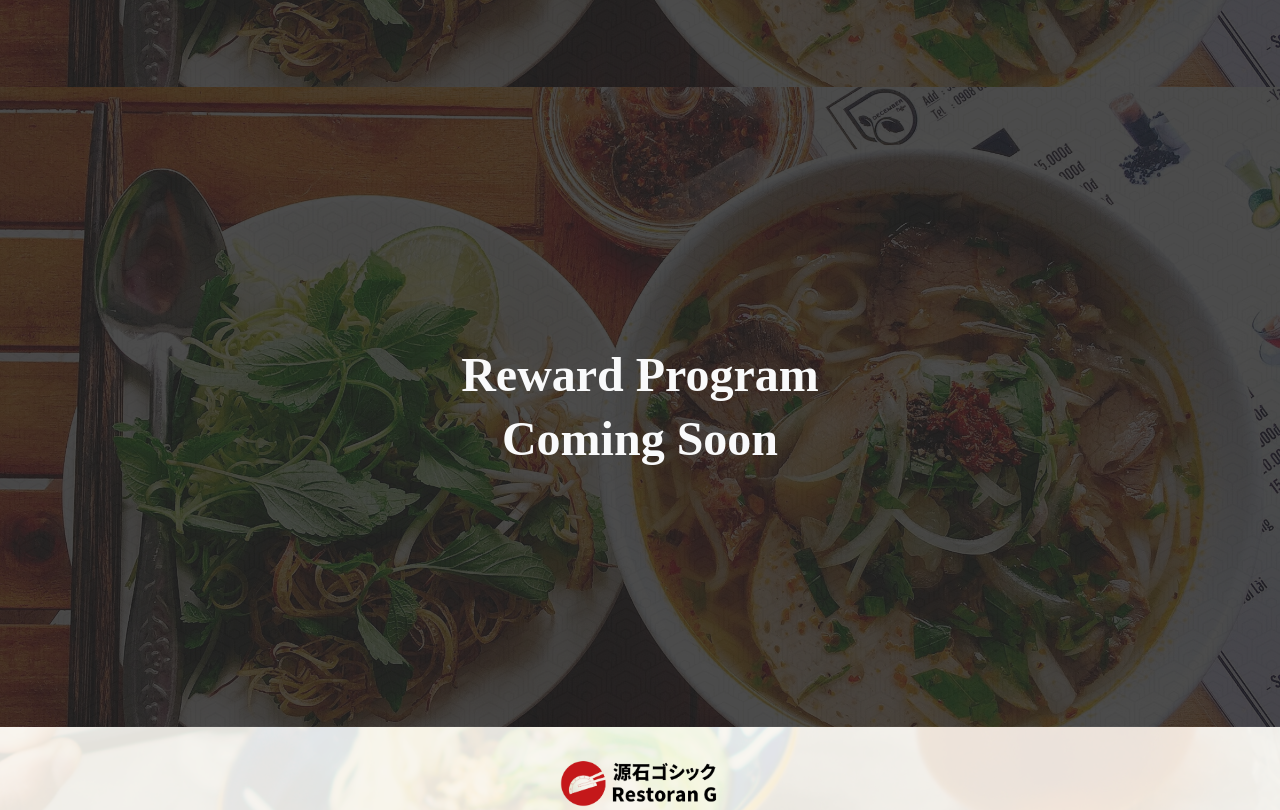
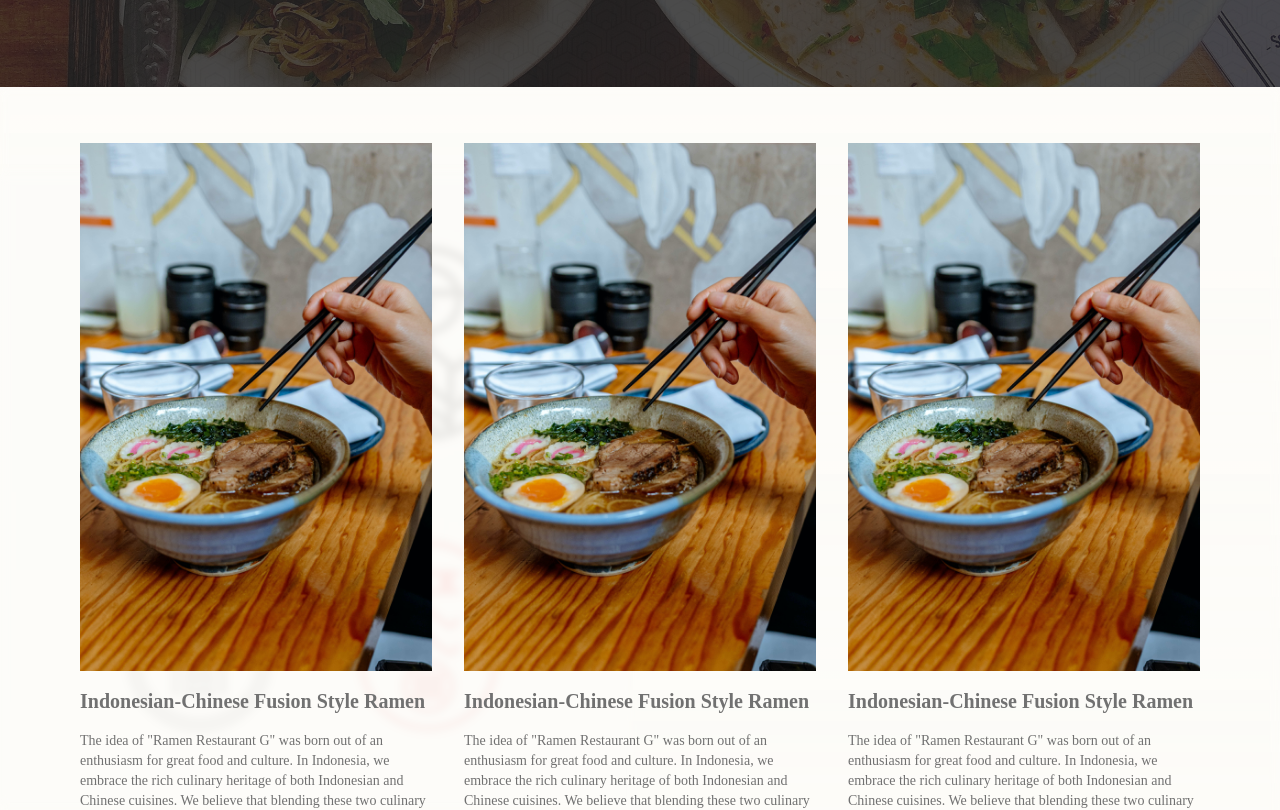
Before and after one commit to sulkhan10/ramen-fe, a React (Create React App) app: page / in a window 1280 px wide. Shown: the part 1780-2590 px from the top of the page. Built offline with nearby package versions, Linux system fonts and the light colour scheme.

Commit message:
feat : add cards section to homepage

```diff
--- a/src/pages/Homepage.js
+++ b/src/pages/Homepage.js
@@ -5,6 +5,13 @@
 import logoColor from "../assets/image/logo-color.png";
 import MoonLoader from "react-spinners/MoonLoader";
 import backgroundHomepage from "../assets/image/background-homepage.jpg";
+import cardImageTwo from "../assets/image/card-about-2.jpg";
+import logoIcon from "../assets/image/logo-icon.png";
+import imageCard from "../assets/image/bg-section-12.jpg";
+import AOS from "aos";
+import "aos/dist/aos.css"; // You can also use <link> for styles
+// ..
+AOS.init();
 
 let Homepage = () => {
   let [loading, setLoading] = useState(true);
@@ -27,7 +34,6 @@
             className="absolute  w-auto
             min-w-full min-h-full max-w-none"
           ></video>
-        </div>
         </div>
         <div
           className="relative p-12 text-[#717171] flex flex-col justify-center items-center"
@@ -52,21 +58,21 @@
               className="mx-auto w-40 py-8"
             />
             <p className="text-lg mb-4 text-justify sm:text-center">
-          &nbsp; The concept of "Ramen Restaurant G" originated from a deep passion
-            for exquisite cuisine and cultural experiences.
+              &nbsp; The concept of "Ramen Restaurant G" originated from a deep
+              passion for exquisite cuisine and cultural experiences.
             </p>
             <p className="text-lg mb-4 text-justify sm:text-center">
-          &nbsp; Having dedicated years to meticulous planning and refinement, we are
-            thrilled to present you with an extraordinary dish: Yunnan's
-            renowned "crossing-the-bridge" noodles.
+              &nbsp; Having dedicated years to meticulous planning and
+              refinement, we are thrilled to present you with an extraordinary
+              dish: Yunnan's renowned "crossing-the-bridge" noodles.
             </p>
             <p className="text-lg mb-4 text-justify sm:text-center">
-          &nbsp; Embark on a culinary journey with us as we showcase the freshness of
-            our thoughtfully sourced ingredients. Delight in the harmony of
-            flavors as our signature base broth, painstakingly simmered using
-            premium chicken bones for up to 10 hours, intermingles with the
-            texture of our delectable rice noodles, prepared right at your
-            table.
+              &nbsp; Embark on a culinary journey with us as we showcase the
+              freshness of our thoughtfully sourced ingredients. Delight in the
+              harmony of flavors as our signature base broth, painstakingly
+              simmered using premium chicken bones for up to 10 hours,
+              intermingles with the texture of our delectable rice noodles,
+              prepared right at your table.
             </p>
           </div>
         </div>
@@ -91,7 +97,8 @@
               <li>
                 <button
                   type="submit"
-                className="text-white py-2 px-4 rounded-3xl border-2 border-white hover:bg-gray-50 hover:text-gray-700 transition duration-600"              >
+                  className="text-white py-2 px-4 rounded-3xl border-2 border-white hover:bg-gray-50 hover:text-gray-700 transition duration-600"
+                >
                   &nbsp; &nbsp; About Us &nbsp; &nbsp;
                 </button>{" "}
               </li>
@@ -99,11 +106,87 @@
           </div>
         </div>
 
-
-
+        <div
+          className="relative p-12 text-[#717171] flex flex-col justify-center items-center sm:flex-row"
+          style={{
+            backgroundImage: `linear-gradient(rgba(251,	249,	242, 0.8), rgba(251,	249,	242, 0.9)),url("${backgroundSectionTwo}")`,
+            // backgroundSize: 'cover',
+            backgroundPosition: "left",
+            backgroundRepeat: "no-repeat",
+            backdropFilter: "blur(80px)",
+          }}
+          data-aos="fade-up"
+        >
+          <div
+            className="absolute inset-0 bg-white bg-opacity-50 backdrop-filter backdrop-blur-sm"
+            style={{ zIndex: -1 }}
+          ></div>
+          <div className="w-full md:w-7/8 flex flex-col justify-center items-center sm:flex-row gap-8 sm:px-8">
+            <div className="mx-auto py-2 w-full sm:w-1/3">
+              <div className="h-3/4 w-full overflow-hidden">
+                <img
+                  src={cardImageTwo}
+                  alt="background"
+                  className="h-full w-full object-cover transform transition-transform duration-700 hover:scale-125
+        "
+                />
+              </div>
+              <h2 className="text-xl font-bold my-4 ">
+                Indonesian-Chinese Fusion Style Ramen
+              </h2>{" "}
+              <p className="text-sm md:text-sm mb-1">
+                The idea of "Ramen Restaurant G" was born out of an enthusiasm
+                for great food and culture. In Indonesia, we embrace the rich
+                culinary heritage of both Indonesian and Chinese cuisines. We
+                believe that blending these two culinary traditions creates a
+                unique and flavorful experience.
+              </p>
+            </div>
+            <div className="mx-auto py-2 w-full sm:w-1/3">
+              <div className="h-3/4 w-full overflow-hidden">
+                <img
+                  src={cardImageTwo}
+                  alt="background"
+                  className="h-full w-full object-cover transform transition-transform duration-700 hover:scale-125
+        "
+                />
+              </div>
+              <h2 className="text-xl font-bold my-4 ">
+                Indonesian-Chinese Fusion Style Ramen
+              </h2>{" "}
+              <p className="text-sm md:text-sm mb-1">
+                The idea of "Ramen Restaurant G" was born out of an enthusiasm
+                for great food and culture. In Indonesia, we embrace the rich
+                culinary heritage of both Indonesian and Chinese cuisines. We
+                believe that blending these two culinary traditions creates a
+                unique and flavorful experience.
+              </p>
+            </div>
+            <div className="mx-auto py-2 w-full sm:w-1/3">
+              <div className="h-3/4 w-full overflow-hidden">
+                <img
+                  src={cardImageTwo}
+                  alt="background"
+                  className="h-full w-full object-cover transform transition-transform duration-700 hover:scale-125
+        "
+                />
+              </div>
+              <h2 className="text-xl font-bold my-4 ">
+                Indonesian-Chinese Fusion Style Ramen
+              </h2>{" "}
+              <p className="text-sm md:text-sm mb-1">
+                The idea of "Ramen Restaurant G" was born out of an enthusiasm
+                for great food and culture. In Indonesia, we embrace the rich
+                culinary heritage of both Indonesian and Chinese cuisines. We
+                believe that blending these two culinary traditions creates a
+                unique and flavorful experience.
+              </p>
+            </div>
+          </div>
+        </div>
 
         <div
-        data-aos="fade-down"
+          data-aos="fade-up"
           data-aos-duration="3000"
           className="  inset-0 flex flex-col z-10"
         >
@@ -126,6 +209,7 @@
           </div>
         </div>
       </div>
+    </div>
   );
 };
 export default Homepage;
```
Lines whose indentation alone changed are shown as unchanged.
